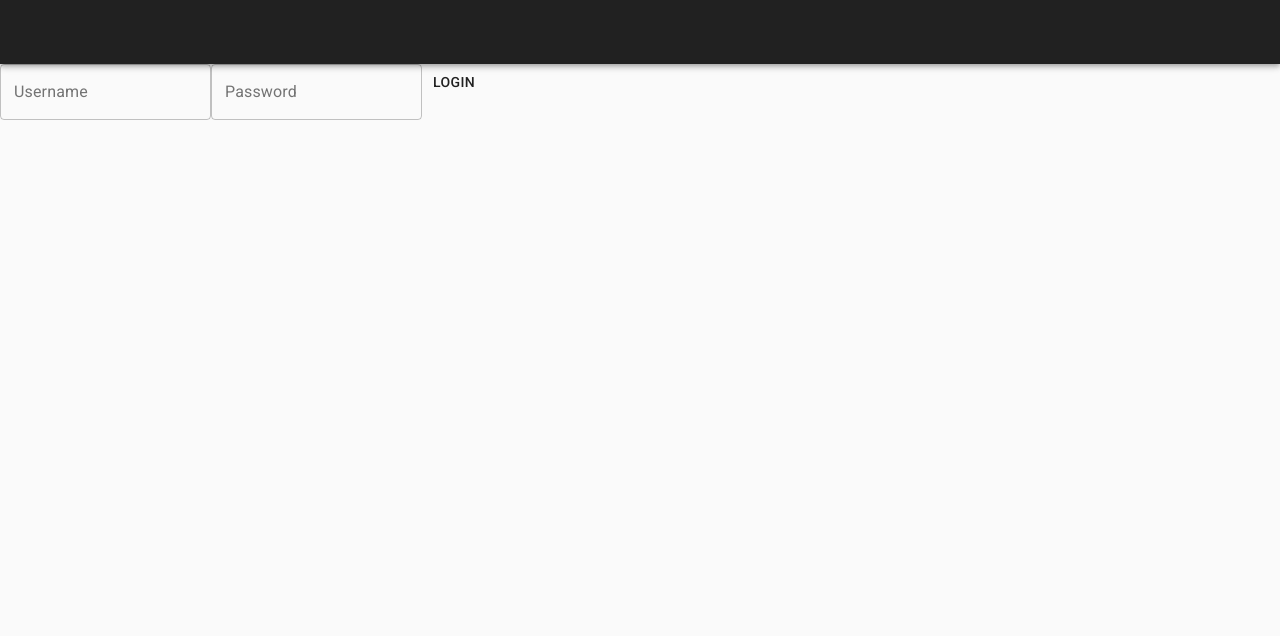
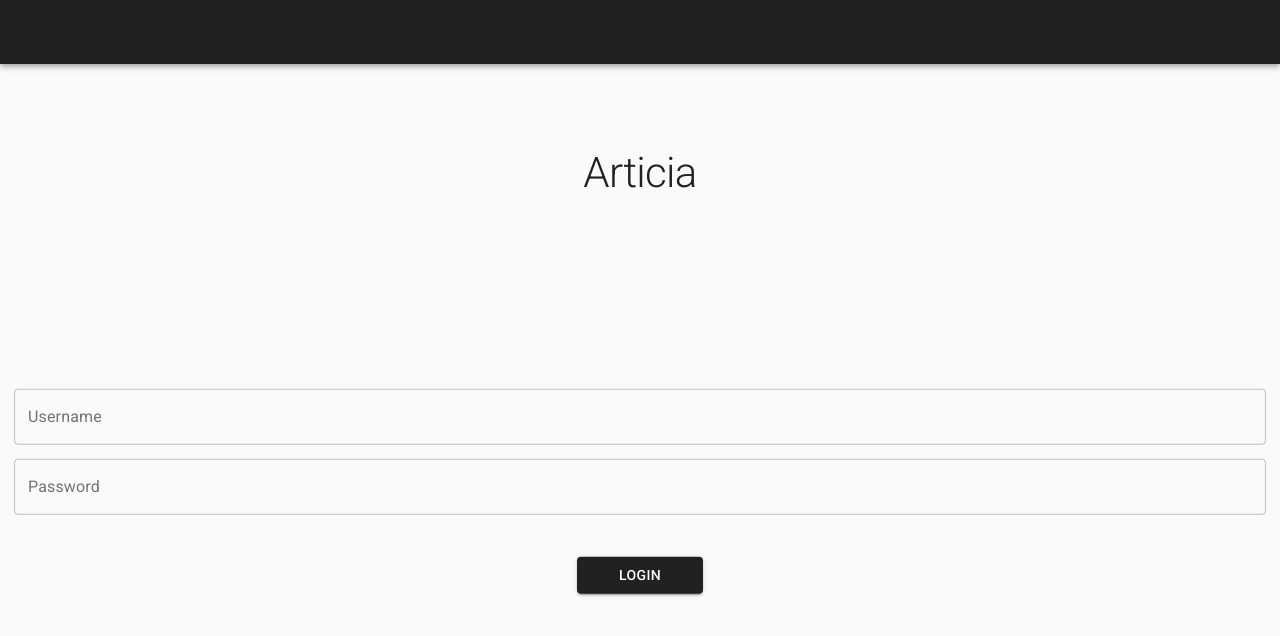
Before and after one commit to akash191095/articia, a React (Create React App) app: page /login in a window 1280 px wide. Shown: the top 636 px of the page. Built offline with nearby package versions, Linux system fonts and the light colour scheme.

Commit message:
style login screen

```diff
--- a/src/components/Login.js
+++ b/src/components/Login.js
@@ -1,10 +1,45 @@
-import React, { useContext, useEffect } from "react";
+import React, { useContext, useEffect, useState } from "react";
+import styled from "styled-components";
 import { store } from "../contexts/store";
 import userList from "../users.json";
 import { useInput } from "../hooks/useInput";
-import { TextField, Button } from "@material-ui/core";
+import { TextField, Button, Typography } from "@material-ui/core";
 import { useHistory } from "react-router-dom";
 import { useLocalStorage } from "../hooks/useLocalStorage";
+
+const LoginContainer = styled.section`
+  text-align: center;
+  h1 {
+    margin-top: 2em;
+    font-size: 3em;
+  }
+  > form {
+    position: absolute;
+    top: 60%;
+    left: 50%;
+    transform: translate(-50%, -50%);
+    width: 100%;
+
+    /* margin: 1em; */
+    display: flex;
+    flex-direction: column;
+    justify-content: center;
+    > div {
+      margin: 1em;
+      margin-top: 0;
+    }
+    > button {
+      margin: 2em;
+      align-self: center;
+      width: 9em;
+    }
+    > p {
+      height: 50px;
+      color: red;
+      margin: 0;
+    }
+  }
+`;
 
 function Login() {
   const [currentUser] = useLocalStorage("user", null);
@@ -12,6 +47,7 @@ function Login() {
   const { dispatch } = globalState;
   const { value: username, bind: bindUsername } = useInput("");
   const { value: password, bind: bindPassword } = useInput("");
+  const [hasError, setHasError] = useState(false);
   let history = useHistory();
 
   // auto login on mount
@@ -22,6 +58,10 @@ function Login() {
     }
   }, [currentUser, dispatch, history]);
 
+  useEffect(() => {
+    setHasError(false);
+  }, [username, password]);
+
   function handleLogin(event) {
     event.preventDefault();
     const user = userList[username];
@@ -31,11 +71,27 @@ function Login() {
       history.push("/");
     } else {
       // handle wrong password
+      setHasError(true);
     }
   }
 
   return (
+    <LoginContainer>
+      <Typography variant="h1" component="h1">
+        Articia
+      </Typography>
       <form>
+        {hasError ? (
+          <Typography
+            variant="caption"
+            component="p"
+            style={{ height: "50px" }}
+          >
+            Please Try Again
+          </Typography>
+        ) : (
+          <p></p>
+        )}
         <TextField
           label="Username"
           type="text"
@@ -48,10 +104,16 @@ function Login() {
           type="password"
           {...bindPassword}
         />
-      <Button type="submit" onClick={handleLogin}>
+        <Button
+          type="submit"
+          variant="contained"
+          color="primary"
+          onClick={handleLogin}
+        >
           Login
         </Button>
       </form>
+    </LoginContainer>
   );
 }
 
```
Lines whose indentation alone changed are shown as unchanged.
